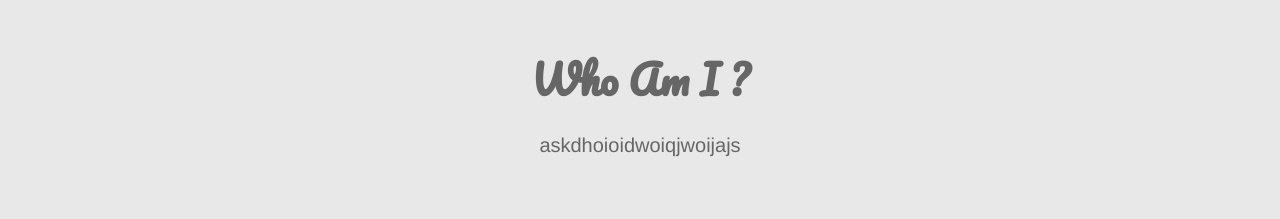
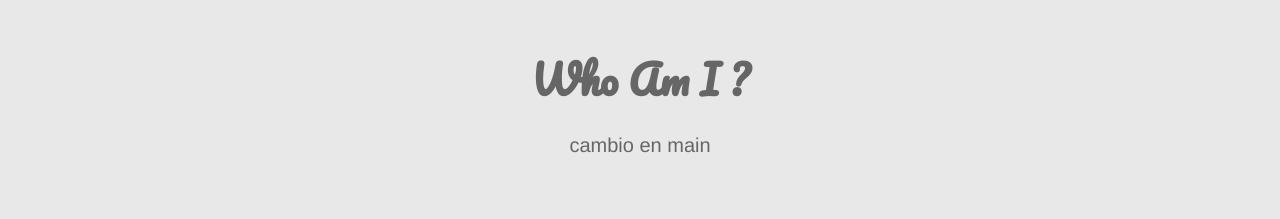
Before and after one commit to JoseCastrejonQIC/Ejemplo_curso, a plain HTML site: page index.html in a window 1280 px wide. Shown: the part 820-1039 px from the top of the page. Drawn offline with nearby package versions, Linux system fonts and the light colour scheme; a web font is replaced by a local one.

Commit message:
cambio en texto en rama Main

```diff
--- a/index.html
+++ b/index.html
@@ -48,7 +48,7 @@
     <h1>Who Am I ?</h1>
 
     <p>
-      askdhoioidwoiqjwoijajs
+      cambio en main
 
     </p>
   </section>
```
